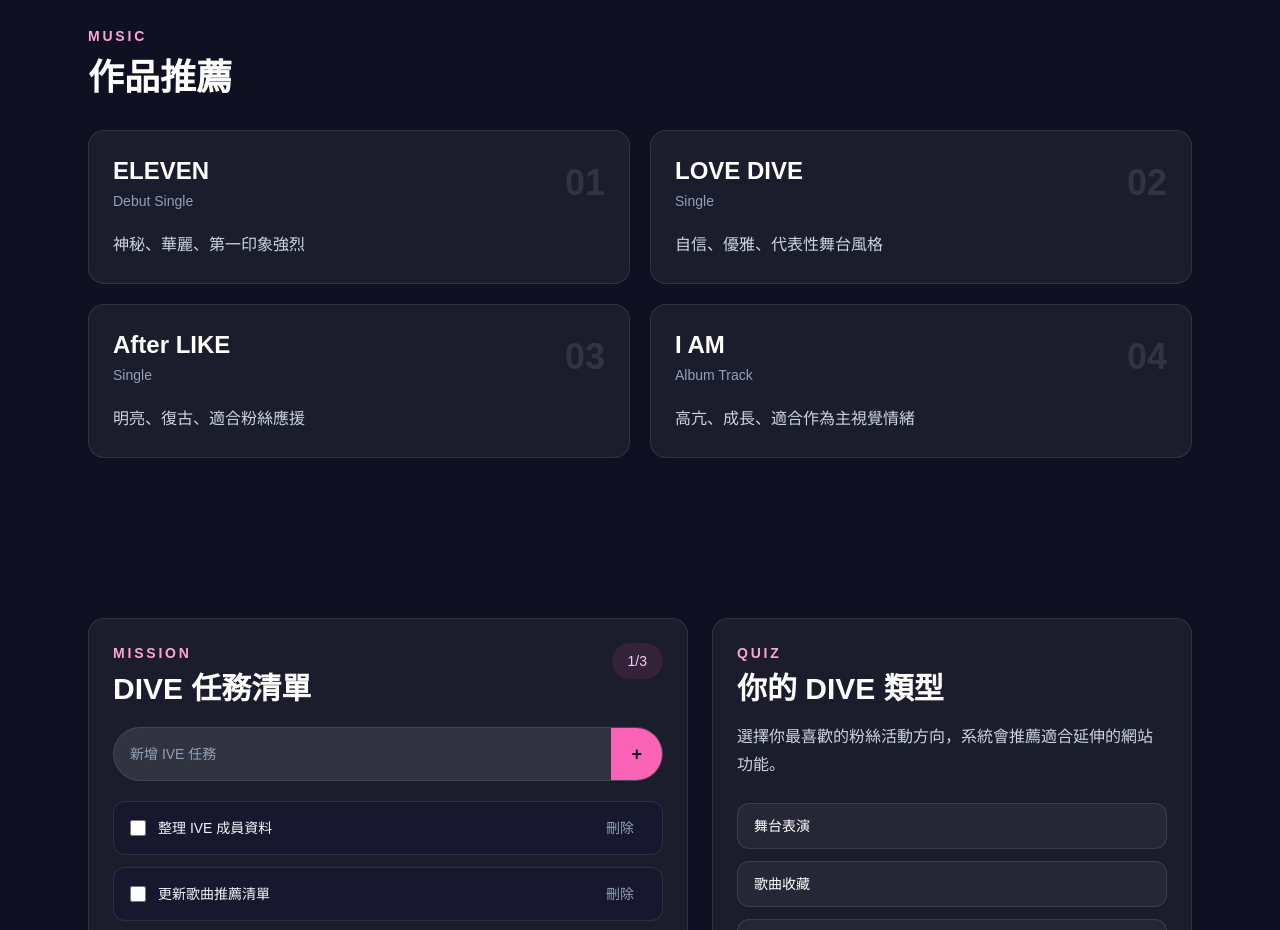
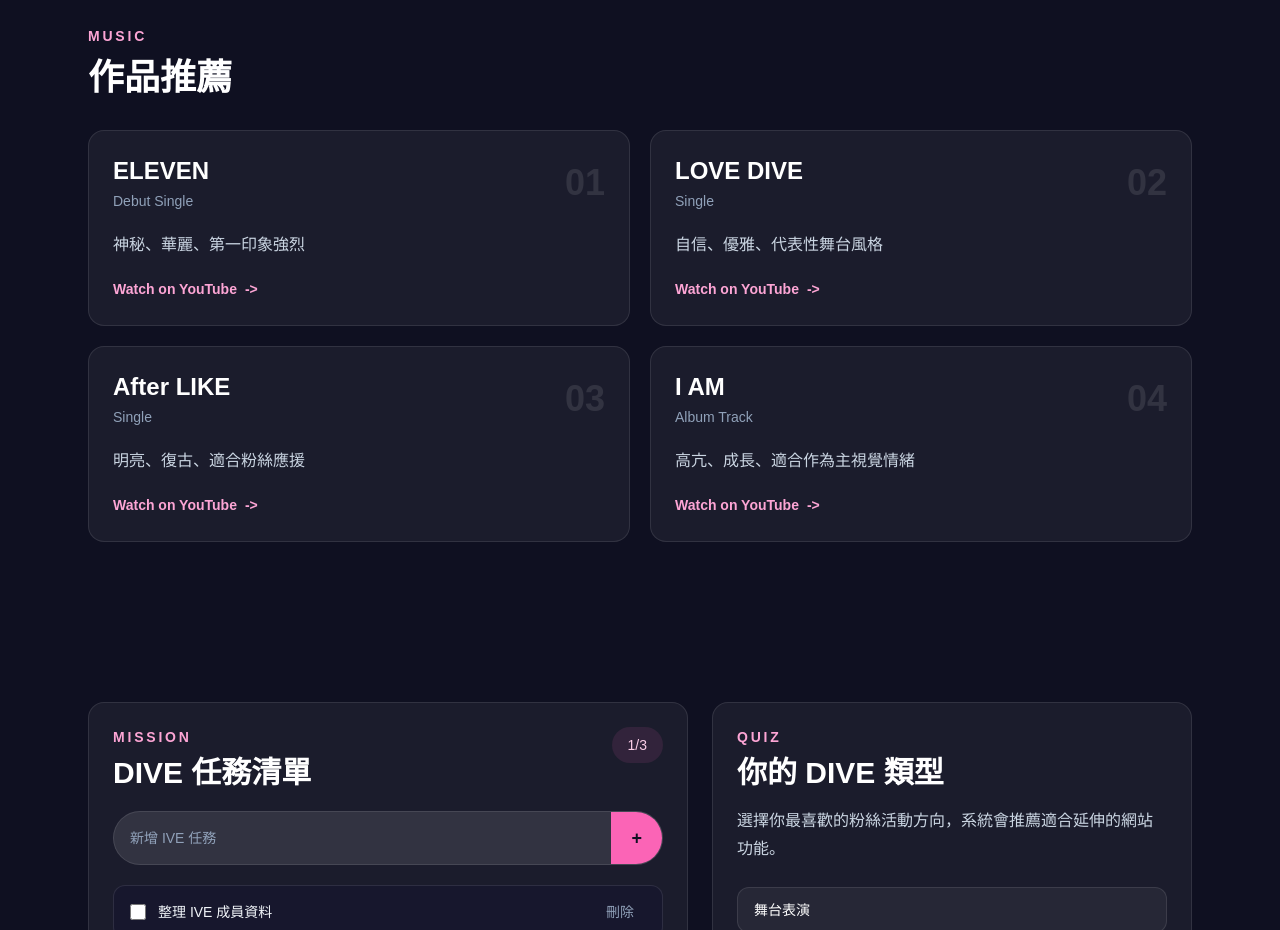
Before and after one commit to brian-kai/my-portfolio, a Next.js app: page /ive in a window 1280 px wide. Shown: the part 1860-2790 px from the top of the page. Built offline with nearby package versions, Linux system fonts and the light colour scheme.

Commit message:
update portfolio

```diff
--- a/app/ive/page.tsx
+++ b/app/ive/page.tsx
@@ -65,21 +65,25 @@
   {
     title: "ELEVEN",
     type: "Debut Single",
+    youtubeUrl: "https://www.youtube.com/watch?v=--FmExEAsM8",
     mood: "神秘、華麗、第一印象強烈",
   },
   {
     title: "LOVE DIVE",
     type: "Single",
+    youtubeUrl: "https://www.youtube.com/watch?v=Y8JFxS1HlDo",
     mood: "自信、優雅、代表性舞台風格",
   },
   {
     title: "After LIKE",
     type: "Single",
+    youtubeUrl: "https://www.youtube.com/watch?v=F0B7HDiY-10",
     mood: "明亮、復古、適合粉絲應援",
   },
   {
     title: "I AM",
     type: "Album Track",
+    youtubeUrl: "https://www.youtube.com/watch?v=6ZUIwj3FgUY",
     mood: "高亢、成長、適合作為主視覺情緒",
   },
 ];
@@ -305,22 +309,29 @@
 
         <div className="grid gap-5 md:grid-cols-2">
           {releases.map((release, index) => (
-            <article
+            <a
               key={release.title}
-              className="rounded-2xl border border-white/10 bg-white/5 p-6"
+              href={release.youtubeUrl}
+              target="_blank"
+              rel="noopener noreferrer"
+              className="group block rounded-2xl border border-white/10 bg-white/5 p-6 transition hover:-translate-y-1 hover:border-pink-300/50 hover:bg-white/10 focus:outline-none focus:ring-2 focus:ring-pink-300/70"
             >
               <div className="mb-5 flex items-center justify-between gap-4">
                 <div>
                   <h3 className="text-2xl font-bold">{release.title}</h3>
                   <p className="mt-1 text-sm text-slate-400">{release.type}</p>
                 </div>
-                <span className="text-4xl font-black text-white/10">
+                <span className="text-4xl font-black text-white/10 transition group-hover:text-pink-300/35">
                   {String(index + 1).padStart(2, "0")}
                 </span>
               </div>
 
               <p className="leading-7 text-slate-300">{release.mood}</p>
-            </article>
+              <div className="mt-5 inline-flex items-center gap-2 text-sm font-semibold text-pink-300 transition group-hover:text-pink-200">
+                Watch on YouTube
+                <span aria-hidden="true">-&gt;</span>
+              </div>
+            </a>
           ))}
         </div>
       </section>
--- a/app/layout.tsx
+++ b/app/layout.tsx
@@ -13,9 +13,9 @@
 });
 
 export const metadata: Metadata = {
-  title: "Kevin Huang | AI & Data Analysis Portfolio",
+  title: "Kevin Huang | Kai-Chun Huang | AI & Data Analysis Portfolio",
   description:
-    "Kevin Huang's portfolio focused on AI, NLP, LLM fine-tuning, and data analysis projects.",
+    "Kai-Chun Huang's portfolio focused on AI, NLP, LLM fine-tuning, and data analysis projects.",
 };
 
 export default function RootLayout({
--- a/app/page.tsx
+++ b/app/page.tsx
@@ -207,7 +207,7 @@
       <nav className="fixed inset-x-0 top-0 z-50 border-b border-white/10 bg-slate-950/90 backdrop-blur">
         <div className="mx-auto flex max-w-6xl items-center justify-between px-6 py-4">
           <a href="#" className="text-lg font-bold">
-            Kevin Huang
+            Kevin Huang｜黃凱浚 Kai-Chun Huang
           </a>
 
           <div className="hidden gap-7 text-base font-medium text-slate-300 md:flex">
@@ -223,7 +223,7 @@
       <section className="relative border-b border-white/10 pt-16">
         <div className="relative mx-auto flex min-h-[80vh] max-w-6xl flex-col justify-center px-6 py-20">
           <p className="mb-4 text-sm font-semibold uppercase tracking-[0.24em] text-cyan-300">
-            Kevin Huang Portfolio
+            Kevin Huang｜黃凱浚 Kai-Chun Huang
           </p>
           <h1 className="max-w-5xl text-4xl font-black leading-tight text-white drop-shadow-[0_0_28px_rgba(56,189,248,0.28)] md:text-6xl">
             AI / NLP / Data Analysis Portfolio
@@ -595,7 +595,7 @@
       </a>
 
       <footer className="border-t border-white/10 px-6 py-8 text-center text-sm text-slate-500">
-        © 2026 Kevin Huang. All rights reserved.
+        © 2026 Kevin Huang｜黃凱浚 Kai-Chun Huang. All rights reserved.
       </footer>
     </main>
   );
```
